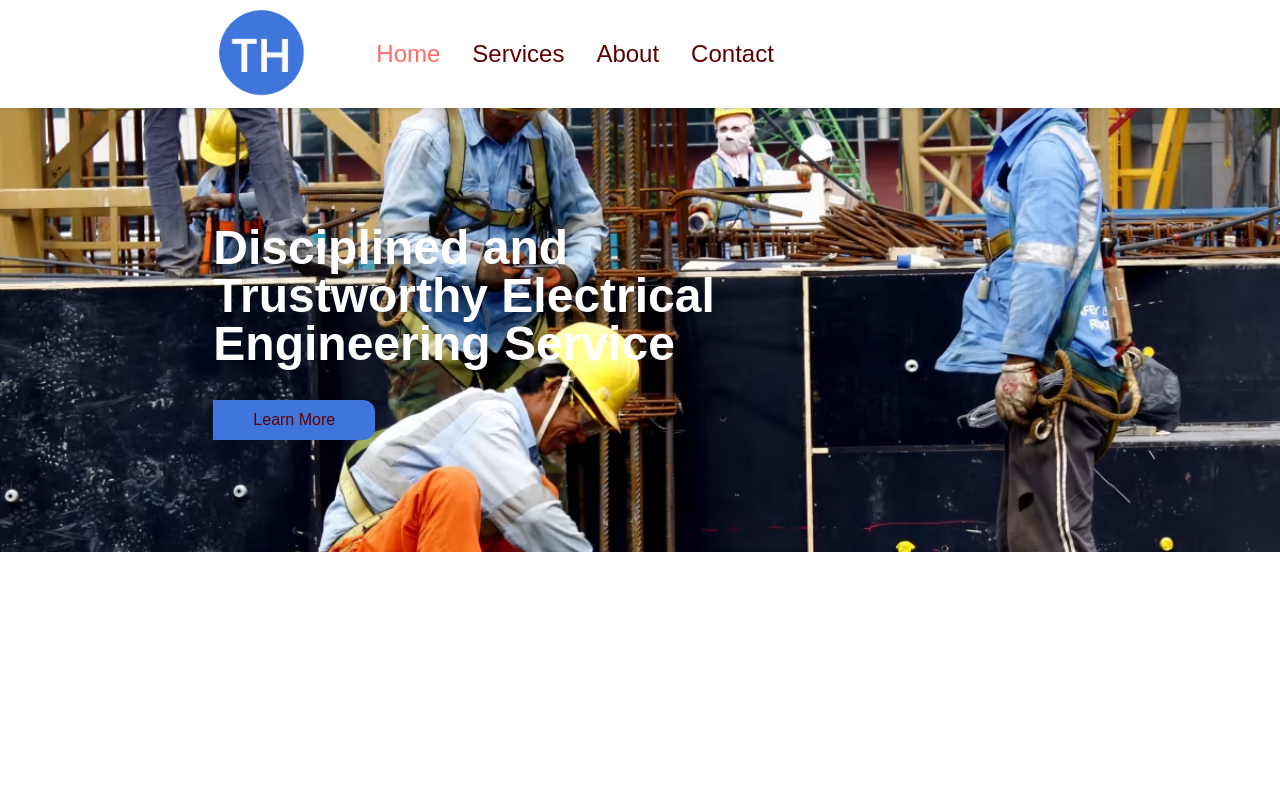
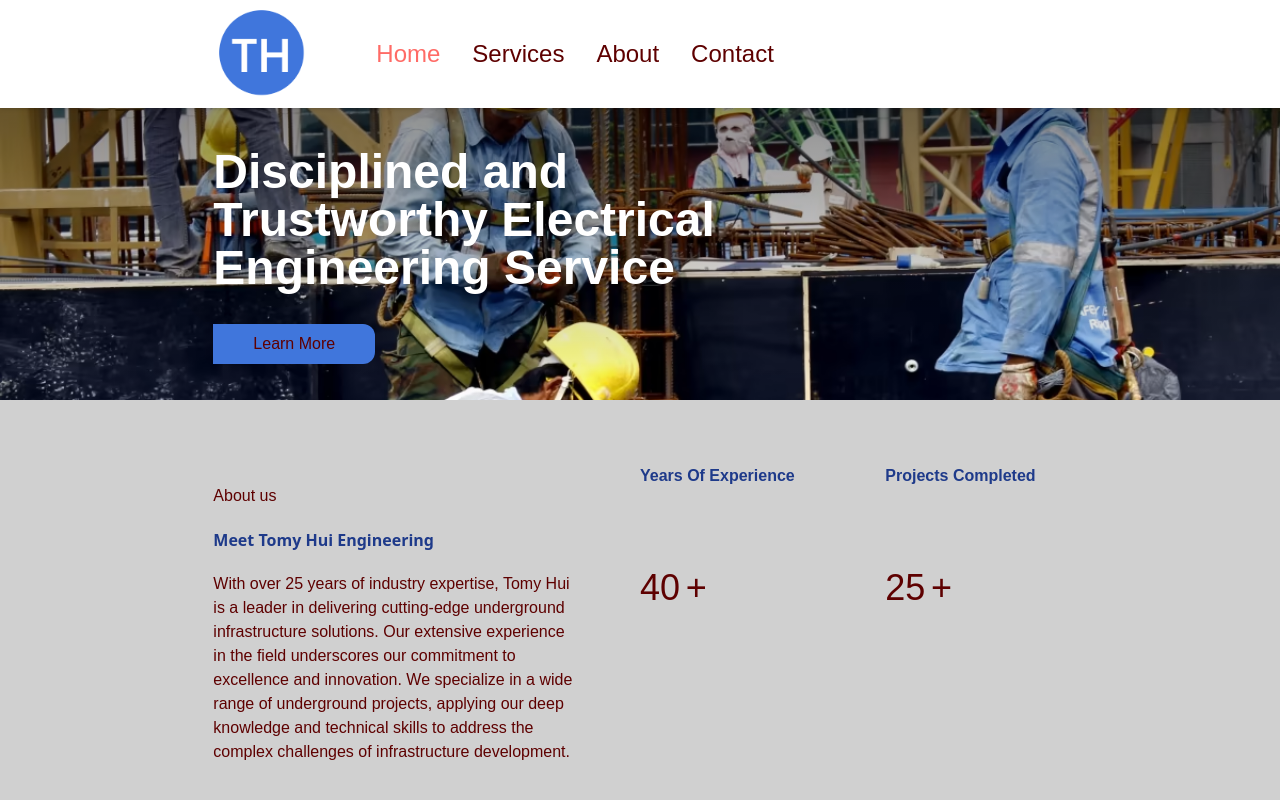
Before and after one commit to Junweeeeei/tomy-hui, a React (Vite) app in the folder portfolio-website/: page /home in a window 1280 px wide. Shown: the top 800 px of the page. Built offline with nearby package versions, Linux system fonts and the light colour scheme; a web font is replaced by a local one.

Commit message:
homepage design changes

```diff
--- a/portfolio-website/src/scenes/home/index.tsx
+++ b/portfolio-website/src/scenes/home/index.tsx
@@ -4,6 +4,8 @@ import ActionButton from "@/shared/ActionButton";
 import AnchorLink from "react-anchor-link-smooth-scroll";
 import { motion } from "framer-motion";
 import HomePageBackground from "@/assets/HomePageBackground.png";
+import Stats from "@/scenes/stats";
+import Footer from "@/scenes/footer"
 
 type Props = {
   setSelectedPage: (value: SelectedPage) => void;
@@ -13,14 +15,18 @@ const Home = ({ setSelectedPage }: Props) => {
   const isAboveMediumScreens = useMediaQuery("(min-width:700px)");
 
   return (
-    <section id="home" className="gap-16 py-28 md:h-3/7 items-center justify-center bg-home-background bg-cover">
+    <section id="home" className="md:h-1/2 items-center justify-center relative">
+      <div className="relative bg-home-background bg-cover md:h-full"> {/* Background image container */}
+        {/* Gradient Overlay (applies only to this container) */}
+        <div className="absolute inset-0 bg-gradient-to-b from-black/60 to-transparent"></div>
+
         {/* IMAGE AND MAIN HEADER */}
         <motion.div
-        className="mx-auto w-2/3 md:h-full items-center justify-center md:flex"
+          className="py-10 mx-auto w-full md:w-2/3 lg:w-2/3 md:h-full items-center justify-center md:flex relative z-10 overflow-hidden"
           onViewportEnter={() => setSelectedPage(SelectedPage.Home)}
         >
           {/* MAIN HEADER */}
-        <div className="z-10 md:basis-full">
+          <div className="md:basis-full">
             {/* HEADINGS */}
             <motion.div
               className="md:-mt-20"
@@ -33,7 +39,7 @@ const Home = ({ setSelectedPage }: Props) => {
                 visible: { opacity: 1, x: 0 },
               }}
             >
-            <p className="mt-48 w-2/3 text-5xl font-extrabold text-white ">
+              <p className="mt-48 w-full md:w-3/4 lg:w-2/3 text-5xl font-extrabold text-white">
                 Disciplined and Trustworthy Electrical Engineering Service
               </p>
             </motion.div>
@@ -60,7 +66,13 @@ const Home = ({ setSelectedPage }: Props) => {
             </motion.div>
           </div>
         </motion.div>
+      </div>
+
+      {/* Other Components */}
+      <Stats />
+      <Footer />
     </section>
+
   );
 };
 
```
Lines whose indentation alone changed are shown as unchanged.
